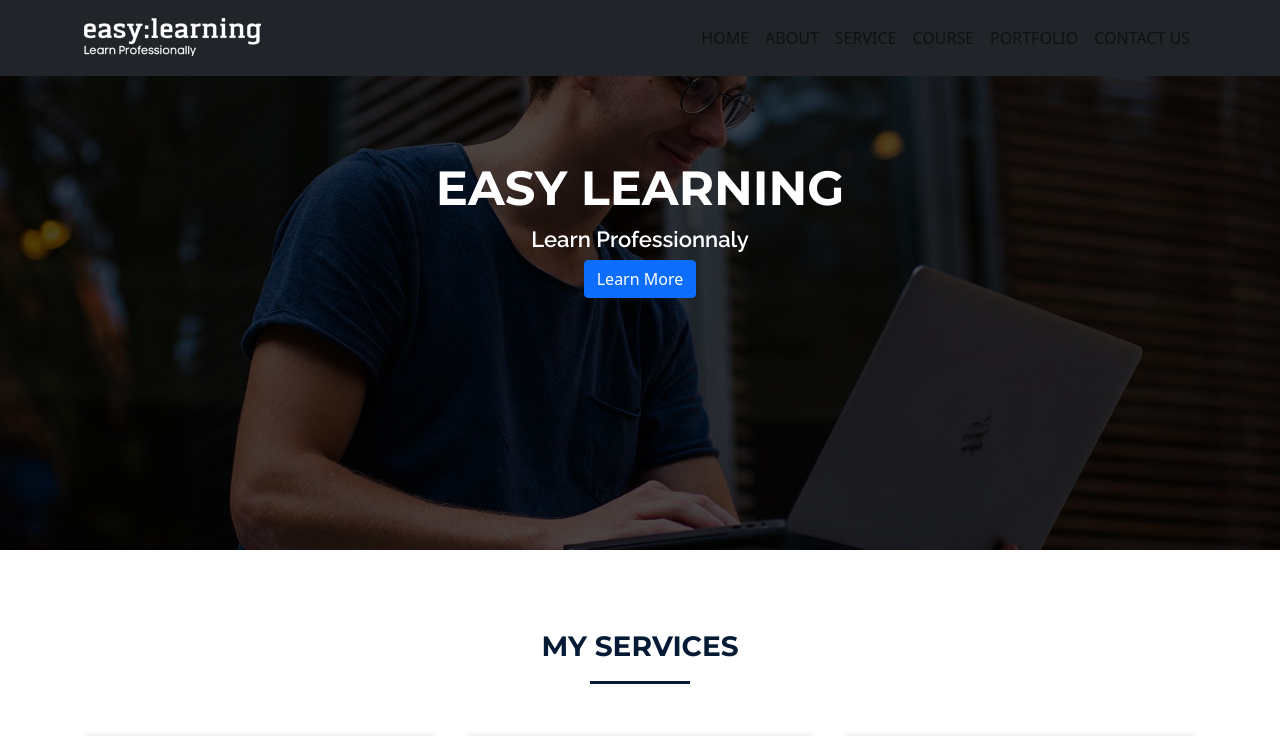
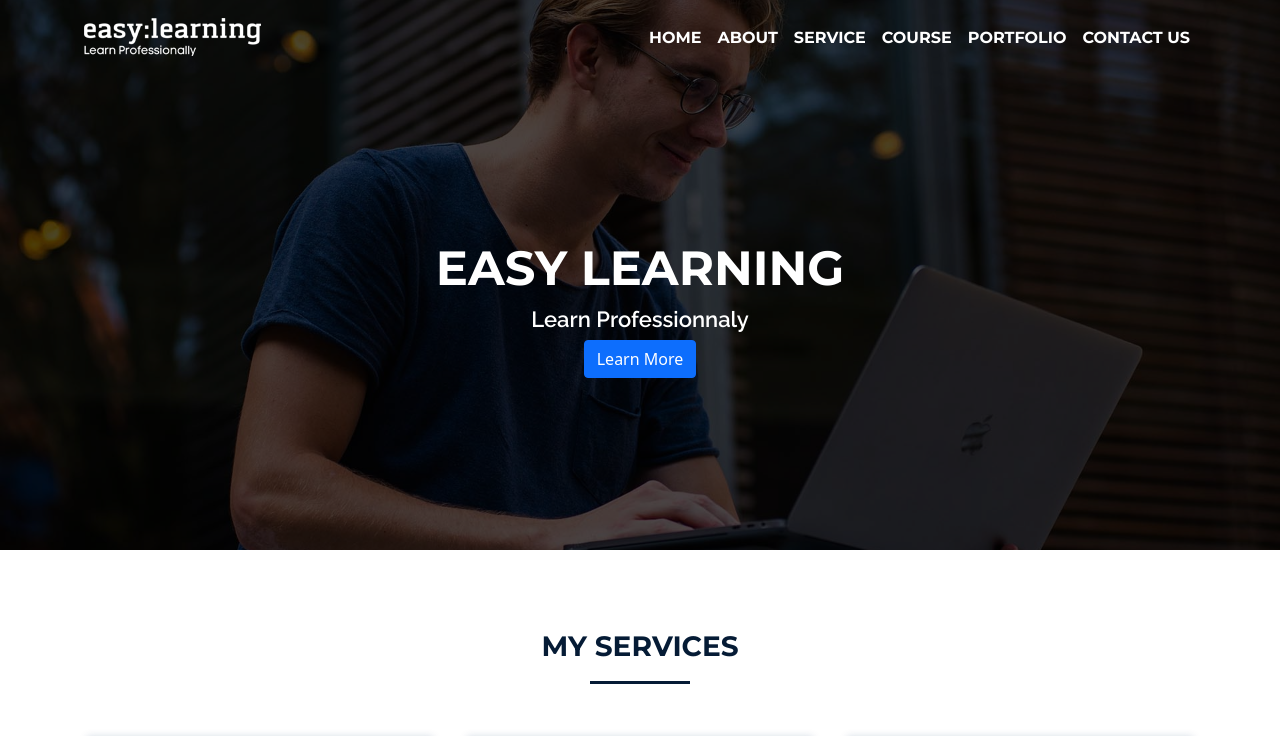
Before and after one commit to DimitriCodeur/React-Laravel-Portfolio-Website, a React (Create React App) app in the folder site/: page / in a window 1280 px wide. Shown: the top 736 px of the page. Built offline with nearby package versions, Linux system fonts and the light colour scheme; a web font is replaced by a local one.

Commit message:
Top Navigation Active NavItem

```diff
--- a/site/src/assets/components/TopNavigation/TopNavigation.jsx
+++ b/site/src/assets/components/TopNavigation/TopNavigation.jsx
@@ -9,15 +9,27 @@ class TopNavigation extends Component {
         super();
         this.state = {
             navBarTitle : "navTitle",
-            navBarLogo : [whiteLogo] // [] Est utilisé pour les objets
+            navBarLogo : [whiteLogo], // [] Est utilisé pour les objets
+            navBarBlack : "navBackground",
+            navBarItem: "navItem"
         }
     }
 
     onScroll = () => {
         if(window.scrollY > 100){
-            this.setState({navBarTitle: "navTitleScroll", navBarLogo: [blackLogo]});
+            this.setState({
+                navBarTitle: "navTitleScroll",
+                navBarLogo: [blackLogo],
+                navBarBlack: "navBackgroundScroll",
+                navBarItem: "navItemScroll"
+            });
         }else if(window.scrollY < 100){
-            this.setState({navBarTitle: "navTitle", navBarLogo: [whiteLogo]});
+            this.setState({
+                navBarTitle: "navTitle",
+                navBarLogo: [whiteLogo],
+                navBarBlack: "navBackground",
+                navBarItem: "navItem"
+            });
         }
     }
 
@@ -29,7 +41,7 @@ class TopNavigation extends Component {
     return (
         <Fragment>
 
-            <Navbar fixed='top' bg="dark" expand="lg">
+            <Navbar className={this.state.navBarBlack} fixed='top' expand="lg">
                 <Container>
                     <Navbar.Brand href="#home" className={this.state.navBarTitle}>
                         <img src={this.state.navBarLogo} alt="logo" />
@@ -38,12 +50,12 @@ class TopNavigation extends Component {
                     <Navbar.Collapse id="basic-navbar-nav">
                         <Nav className="me-auto"></Nav>
                         <Nav className="ml-auto">
-                            <Nav.Link href="#home" className='text-uppercase navLink'>Home</Nav.Link>
-                            <Nav.Link href="#link" className='text-uppercase'>About</Nav.Link>
-                            <Nav.Link href="#link" className='text-uppercase'>Service</Nav.Link>
-                            <Nav.Link href="#link" className='text-uppercase'>Course</Nav.Link>
-                            <Nav.Link href="#link" className='text-uppercase'>Portfolio</Nav.Link>
-                            <Nav.Link href="#link" className='text-uppercase'>Contact Us</Nav.Link>
+                            <Nav.Link href="#home" className={this.state.navBarItem}>Home</Nav.Link>
+                            <Nav.Link href="#link" className={this.state.navBarItem}>About</Nav.Link>
+                            <Nav.Link href="#link" className={this.state.navBarItem}>Service</Nav.Link>
+                            <Nav.Link href="#link" className={this.state.navBarItem}>Course</Nav.Link>
+                            <Nav.Link href="#link" className={this.state.navBarItem}>Portfolio</Nav.Link>
+                            <Nav.Link href="#link" className={this.state.navBarItem}>Contact Us</Nav.Link>
                         </Nav>
                     </Navbar.Collapse>
                 </Container>
--- a/site/src/assets/css/custom.css
+++ b/site/src/assets/css/custom.css
@@ -15,7 +15,7 @@
 }
 
 .topContent{
-    margin-top: 10em;
+    margin-top: 15em;
 }
 
 .topTitle{
@@ -110,3 +110,38 @@
     font-size: 30px;
     text-transform: uppercase;
 }
+
+.navBackground{
+    -webkit-transition: background-color 400ms linear;
+    -moz-transition: background-color 400ms linear;
+    -o-transition: -color 400ms linear;
+    transition: background-color 400ms linear;
+    transition: background-color 400ms linear;
+    background-color: rgb(0, 0, 0, 0) !important;
+}
+
+.navBackgroundScroll{
+    -webkit-transition: background-color 400ms linear;
+    -moz-transition: background-color 400ms linear;
+    -o-transition: -color 400ms linear;
+    transition: background-color 400ms linear;
+    background-color: #fff;
+}
+
+.navItem{
+    text-decoration: none !important;
+    text-transform: uppercase;
+    font-family: 'Montserrat', sans-serif;
+    color: #fff !important;
+    font-weight: 700;
+    font-size: 16px;
+}
+
+.navItemScroll{
+    text-decoration: none !important;
+    text-transform: uppercase;
+    font-family: 'Montserrat', sans-serif;
+    color: #000 !important;
+    font-weight: 700;
+    font-size: 16px;
+}
```
